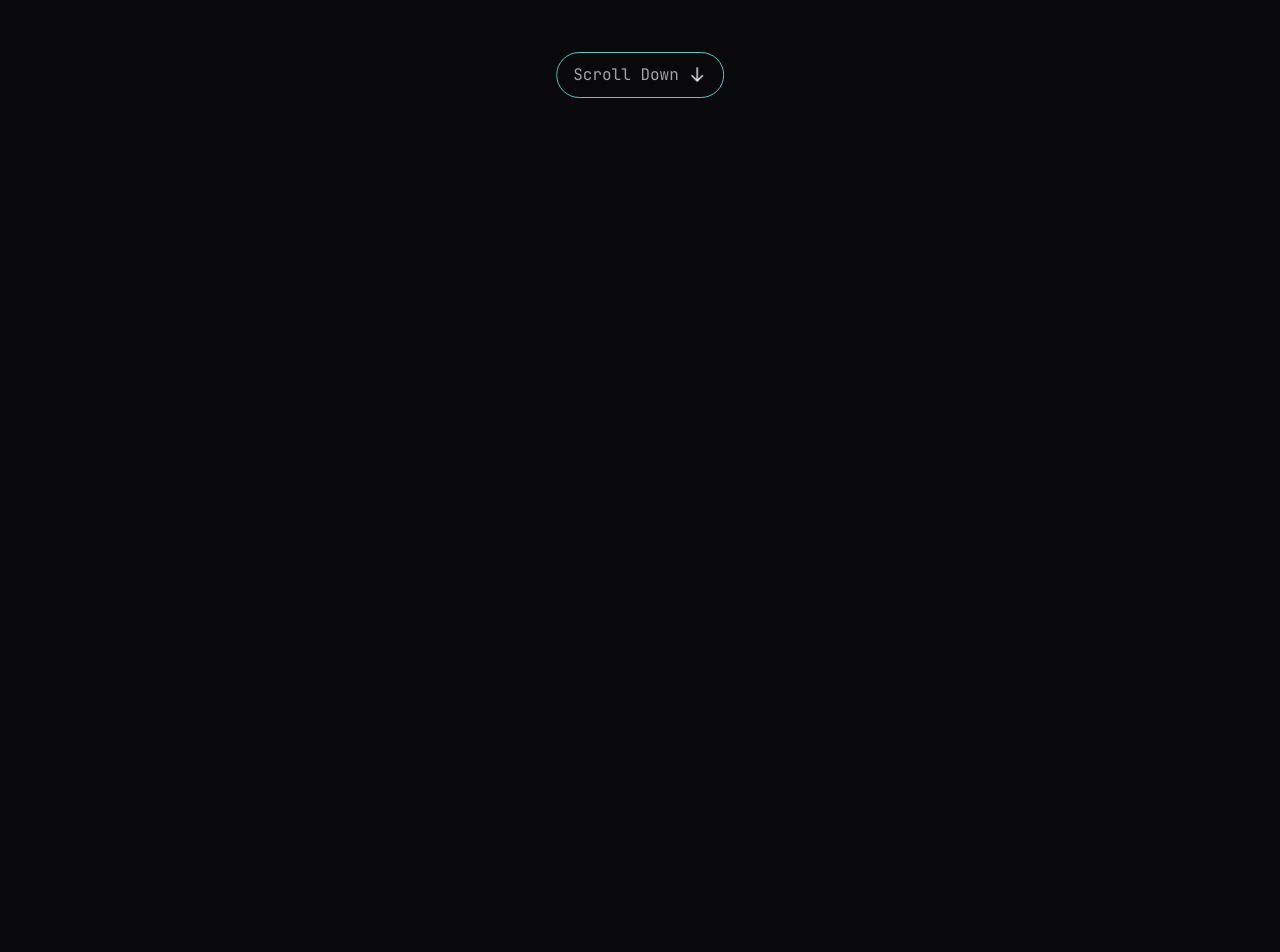
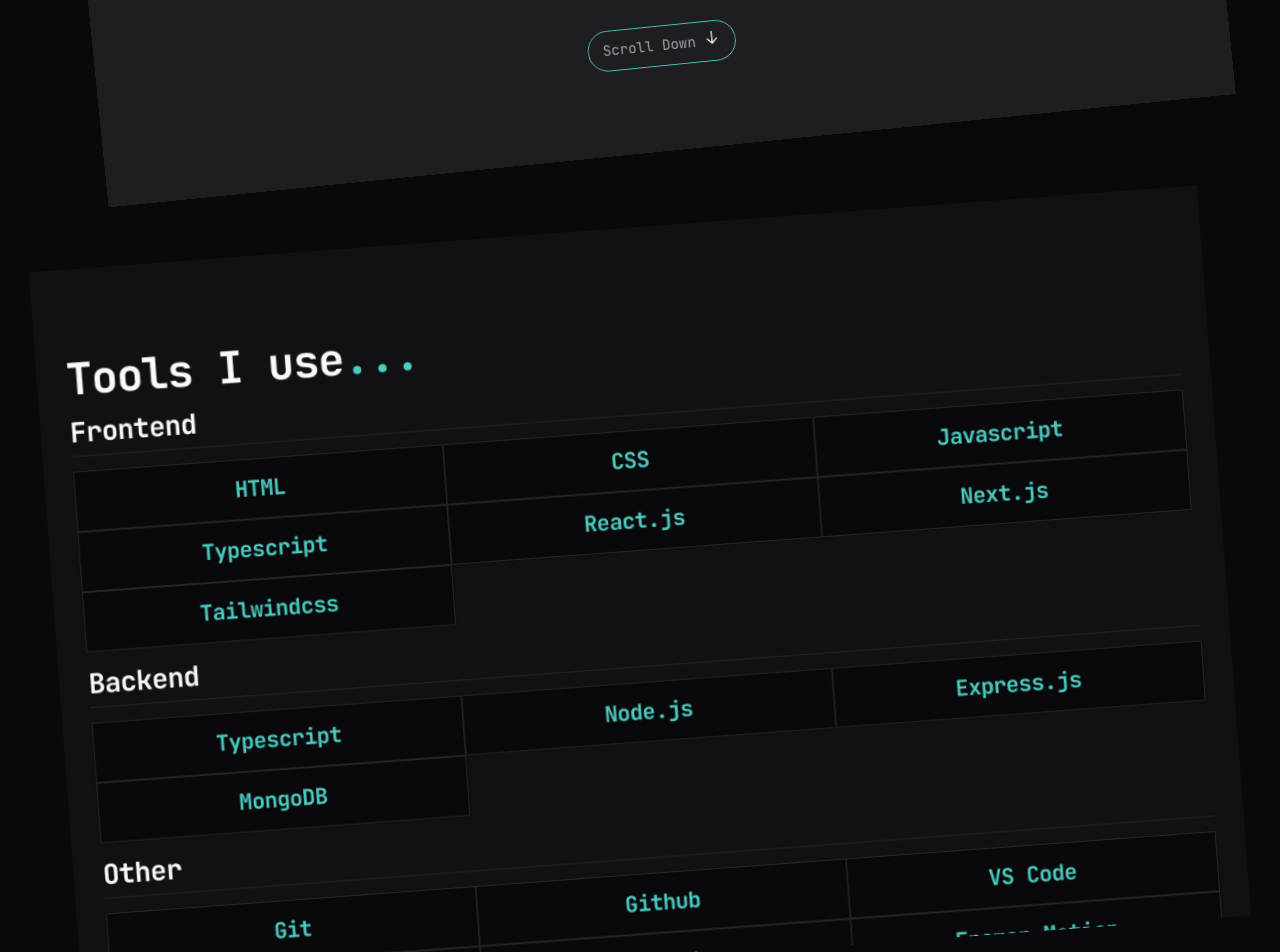
Before and after one commit to RohanJacob23/Portfolio-Nextjs, a Next.js app: page / in a window 1280 px wide. Shown: the part 606-1558 px from the top of the page. Before the commit the page ends 800 px from the top, so only its background shows below. Built offline with nearby package versions, Linux system fonts and the light colour scheme.

Commit message:
added tools section to the home page

```diff
--- a/package.json
+++ b/package.json
@@ -15,6 +15,7 @@
     "class-variance-authority": "^0.7.0",
     "clsx": "^2.1.0",
     "framer-motion": "^11.1.7",
+    "lenis": "^1.1.8",
     "next": "14.2.5",
     "react": "^18",
     "react-dom": "^18",
--- a/src/app/about/page.tsx
+++ b/src/app/about/page.tsx
@@ -10,7 +10,7 @@
 export default function page() {
   const skills = ["React", "Next.js", "MongoDB", "Tailwind CSS"];
   return (
-    <div className="max-h-[calc(100dvh-64px)] max-w-screen-lg space-y-4 overflow-y-auto p-4 text-xl text-muted-foreground md:max-h-[calc(100dvh-68px)] md:p-8">
+    <div className="max-w-screen-lg space-y-4 p-4 text-xl text-muted-foreground md:p-8">
       <p>
         I&apos;m{" "}
         <span className="inline-flex overflow-hidden">
--- a/src/app/globals.css
+++ b/src/app/globals.css
@@ -97,7 +97,7 @@
     -webkit-tap-highlight-color: transparent;
   }
   body {
-    @apply grid min-h-dvh grid-rows-[auto_1fr] overflow-hidden bg-background font-jetBrainsMono text-foreground will-change-transform;
+    @apply grid min-h-dvh grid-rows-[auto_1fr] bg-background font-jetBrainsMono text-foreground will-change-transform;
   }
 
   /* Chrome, Edge and Safari */
@@ -129,4 +129,14 @@
   *::-webkit-scrollbar-thumb:active {
     background-color: #3ea7a0;
   }
+
+  /* Hide scrollbar for Chrome, Safari and Opera */
+  .no-scrollbar::-webkit-scrollbar {
+    display: none;
+  }
+  /* Hide scrollbar for IE, Edge and Firefox */
+  .no-scrollbar {
+    -ms-overflow-style: none; /* IE and Edge */
+    scrollbar-width: none; /* Firefox */
+  }
 }
--- a/src/app/projects/page.tsx
+++ b/src/app/projects/page.tsx
@@ -73,7 +73,7 @@
     },
   ];
   return (
-    <div className="h-full max-h-[calc(100dvh-64px)] overflow-y-auto p-4 text-xl md:max-h-[calc(100dvh-68px)] md:p-8">
+    <div className="h-full max-h-[calc(100dvh-64.8px)] overflow-y-auto p-4 text-xl md:max-h-[calc(100dvh-72.8px)] md:p-8">
       <h2 className="mb-4 border-none">Projects</h2>
 
       <ProjectGallary projects={projects} />
--- a/src/components/Home.tsx
+++ b/src/components/Home.tsx
@@ -3,9 +3,18 @@
 import Image from "next/image";
 import MorpEffect from "./animation/MorpEffect";
 import TextEffect from "./animation/TextEffect";
-import { motion, MotionValue, useScroll, useTransform } from "framer-motion";
+import {
+  motion,
+  MotionValue,
+  useAnimate,
+  useMotionValueEvent,
+  useScroll,
+  useTransform,
+  ValueAnimationTransition,
+} from "framer-motion";
 import { useRef } from "react";
 import { ArrowDownIcon } from "@radix-ui/react-icons";
+import { Card, CardHeader, CardTitle } from "./ui/card";
 
 export default function Home() {
   const skillList = [
@@ -51,20 +60,48 @@
     },
   ];
 
+  const frontend = [
+    "HTML",
+    "CSS",
+    "Javascript",
+    "Typescript",
+    "React.js",
+    "Next.js",
+    "Tailwindcss",
+  ];
+  const backend = ["Typescript", "Node.js", "Express.js", "MongoDB"];
+  const other = [
+    "Git",
+    "Github",
+    "VS Code",
+    "Figma",
+    "Tailwindcss",
+    "Framer Motion",
+  ];
+
   const sectionRef = useRef<HTMLDivElement>(null);
-  const { scrollYProgress } = useScroll({ container: sectionRef });
+  const { scrollYProgress } = useScroll({
+    target: sectionRef,
+  });
 
   const scale = useTransform(scrollYProgress, [0, 1], [1, 0.8]);
   const rotate = useTransform(scrollYProgress, [0, 1], [0, -10]);
 
+  const backgroundColor = useTransform(
+    scrollYProgress,
+    [0, 1],
+    ["#09090b", "#27272a"],
+  );
+
+  useMotionValueEvent(scrollYProgress, "change", (latest) => {
+    console.log(latest);
+  });
+
   return (
-    <section
-      ref={sectionRef}
-      className="relative flex h-full flex-col overflow-y-auto overflow-x-hidden scroll-smooth bg-zinc-800"
-    >
+    <section ref={sectionRef} className="relative flex h-full flex-col">
       <motion.div
-        style={{ scale, rotate }}
-        className="sticky top-0 z-10 flex-[1_0_100%] content-center space-y-4 bg-background p-4 md:p-8"
+        style={{ scale, rotate, backgroundColor }}
+        className="sticky top-16 z-10 h-[calc(100dvh-64.8px)] content-center space-y-4 bg-background p-4 md:h-[calc(100dvh-72.8px)] md:p-8"
       >
         <h1 className="flex flex-col gap-4">
           <span>
@@ -87,7 +124,12 @@
         <ScrollDownBadge />
       </motion.div>
 
-      <SkillSection scrollYProgress={scrollYProgress} />
+      <SkillSection
+        scrollYProgress={scrollYProgress}
+        frontend={frontend}
+        backend={backend}
+        other={other}
+      />
     </section>
   );
 }
@@ -131,12 +173,18 @@
 };
 
 const SkillSection = ({
+  backend,
+  frontend,
+  other,
   scrollYProgress,
 }: {
   scrollYProgress: MotionValue<number>;
+  frontend: string[];
+  backend: string[];
+  other: string[];
 }) => {
   const scale = useTransform(scrollYProgress, [0, 1], [0.8, 1]);
-  const rotate = useTransform(scrollYProgress, [0, 1], [10, 0]);
+  const rotate = useTransform(scrollYProgress, [0, 1], [-10, 0]);
   const backgroundColor = useTransform(
     scrollYProgress,
     [0, 1],
@@ -146,10 +194,93 @@
   return (
     <motion.div
       style={{ scale, rotate, backgroundColor, y }}
-      className="z-20 flex-[1_0_100%] content-center space-y-4 p-4 md:p-8"
+      className="no-scrollbar sticky top-0 z-20 h-dvh space-y-4 overflow-y-auto p-4 pt-20 md:p-8 md:pt-24"
     >
-      <h1 className="text-muted-foreground">Comming Soon...</h1>
+      <h1 className="">
+        Tools I use<span className="text-primary">...</span>
+      </h1>
+
+      <h2>Frontend</h2>
+      <div className="grid grid-cols-2 md:grid-cols-3">
+        {frontend.map((name, i) => (
+          <ToolCard key={i} name={name} />
+        ))}
+      </div>
+
+      <h2>Backend</h2>
+      <div className="grid grid-cols-2 md:grid-cols-3">
+        {backend.map((name, i) => (
+          <ToolCard key={i} name={name} />
+        ))}
+      </div>
+
+      <h2>Other</h2>
+      <div className="grid grid-cols-2 md:grid-cols-3">
+        {other.map((name, i) => (
+          <ToolCard key={i} name={name} />
+        ))}
+      </div>
     </motion.div>
+  );
+};
+
+const ToolCard = ({ name }: { name: string }) => {
+  const OPEN = "polygon(100% 0%, 100% 0%, 100% 100%, 100% 100%)";
+  const CLOSE = "polygon(100% 0%, 0% 0%, 0% 100%, 100% 100%)";
+
+  const [cardRef, animateCard] = useAnimate();
+
+  const transitionOptions: ValueAnimationTransition = {
+    type: "spring",
+    duration: 0.65,
+    bounce: 0,
+  };
+
+  const handleMouseEnter = () => {
+    animateCard(
+      cardRef.current,
+      {
+        clipPath: OPEN,
+      },
+      transitionOptions,
+    );
+  };
+  const handleMouseLeave = () => {
+    animateCard(
+      cardRef.current,
+      {
+        clipPath: CLOSE,
+      },
+      transitionOptions,
+    );
+  };
+
+  return (
+    <div
+      onMouseEnter={handleMouseEnter}
+      onMouseLeave={handleMouseLeave}
+      className="relative"
+    >
+      <Card className="rounded-none bg-primary text-center text-black">
+        <CardHeader className="p-2 md:p-4">
+          <CardTitle className="text-xl md:text-2xl">{name}</CardTitle>
+        </CardHeader>
+      </Card>
+
+      <div
+        ref={cardRef}
+        style={{
+          clipPath: CLOSE,
+        }}
+        className="absolute inset-0 size-full"
+      >
+        <Card className="rounded-none text-center text-primary">
+          <CardHeader className="p-2 md:p-4">
+            <CardTitle className="text-xl md:text-2xl">{name}</CardTitle>
+          </CardHeader>
+        </Card>
+      </div>
+    </div>
   );
 };
 
--- a/src/components/Nav.tsx
+++ b/src/components/Nav.tsx
@@ -44,7 +44,7 @@
   }, []);
 
   return (
-    <nav className="relative z-20">
+    <nav className="sticky top-0 z-40 border-b bg-background/75 backdrop-blur">
       <ul className="flex w-full justify-center gap-2 px-2 py-4 md:justify-start md:gap-4 md:p-4">
         {links.map((link) => (
           <Tab
--- a/src/components/animation/TransitionLink.tsx
+++ b/src/components/animation/TransitionLink.tsx
@@ -2,7 +2,7 @@
 
 import { animate } from "framer-motion";
 import Link, { LinkProps } from "next/link";
-import { useRouter } from "next/navigation";
+import { usePathname, useRouter } from "next/navigation";
 import React from "react";
 
 interface TransitionLinkProps extends LinkProps {
@@ -22,11 +22,15 @@
   ...props
 }: TransitionLinkProps) {
   const router = useRouter();
+  const pathname = usePathname();
 
   const handleClick = async (
     event: React.MouseEvent<HTMLAnchorElement, MouseEvent>,
   ) => {
     event.preventDefault();
+    if (pathname === href) {
+      return;
+    }
     animate(
       "main",
       { x: "100%", opacity: 0 },
```
Also changed, not shown: 1 other file (tests, documents, lock files or other folders).
